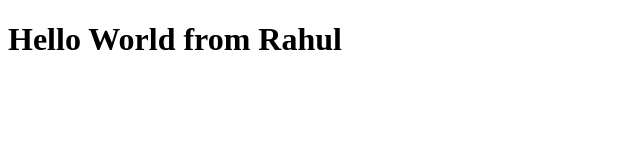
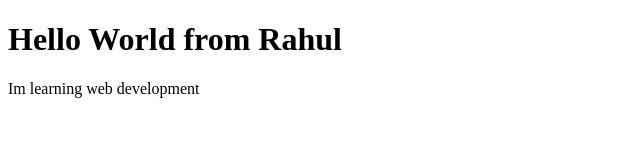
Before and after one commit to Rahul-1029/Personal_Portfolio, a plain HTML site: page index.html in a window 1280 px wide. Shown: the whole page, without its empty margins (0-640 px from the left). Drawn offline with Linux system fonts and the light colour scheme.

Commit message:
Added p tag

```diff
--- a/index.html
+++ b/index.html
@@ -8,6 +8,7 @@
     <body>
         <body>
             <h1>Hello World from Rahul</h1>
+            <p>Im learning web development</p>
         </body>
     </body>
 </html>
```
